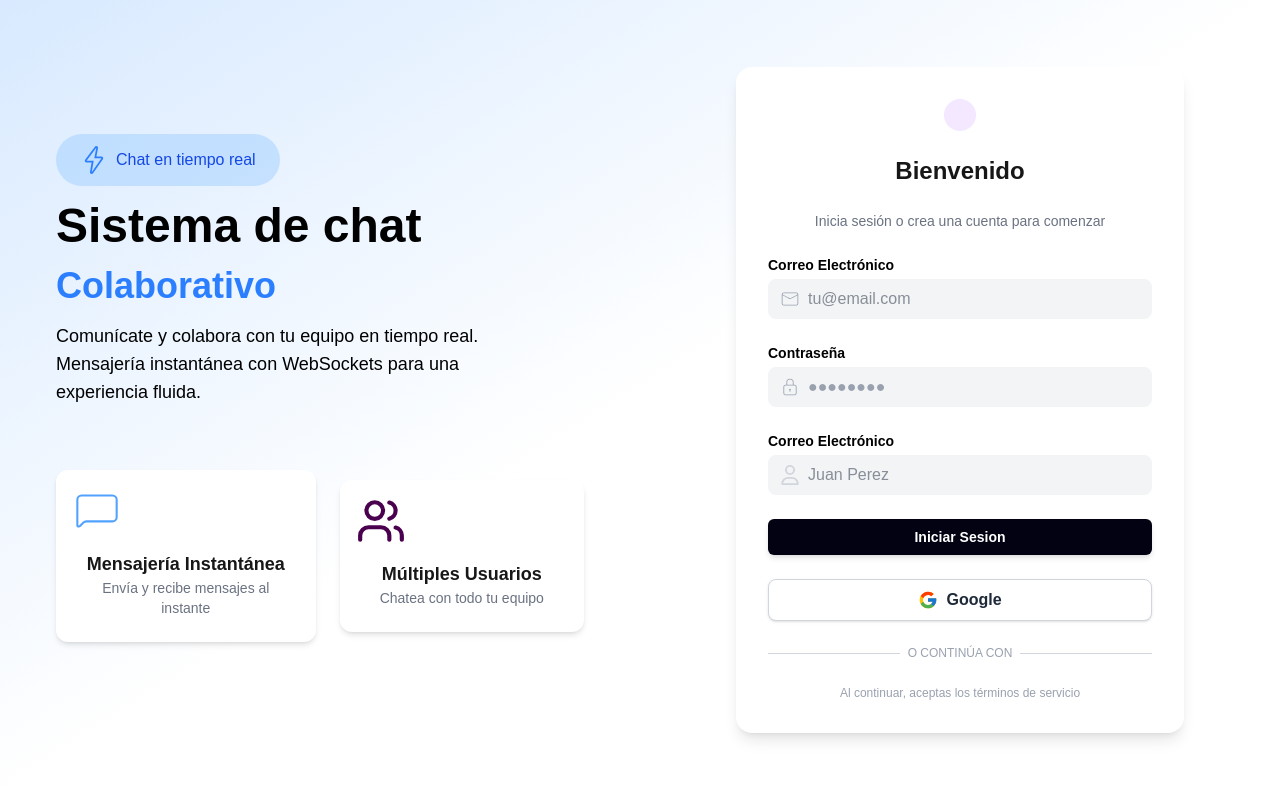
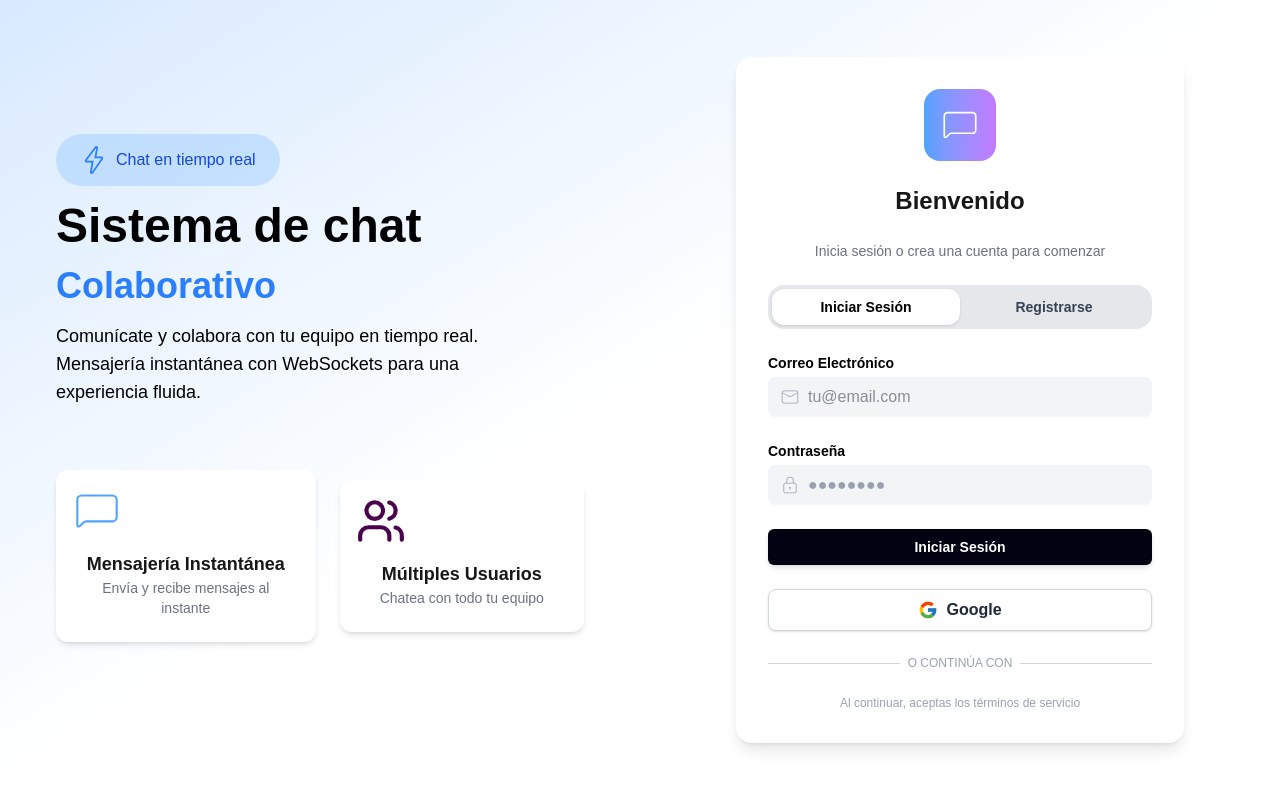
Before and after one commit to neverdead1/juntuChat-frontend, a Next.js app: page /login in a window 1280 px wide. Shown: the top 788 px of the page. Built offline with nearby package versions, Linux system fonts and the light colour scheme.

Commit message:
feat: terminada interface login sin backend

```diff
--- /dev/null
+++ b/src/app/login/components/buttons/buttonRegistroSesion.tsx
@@ -0,0 +1,11 @@
+
+export function RegistrarseSesion(){
+    return(
+        <div className="flex flex-col gap-1 w-full">
+            <div className="flex items-center bg-gray-200 gap-2  rounded-lg px-2 py-1 ">
+                <button className="text-sm font-bold text-black rounded-lg bg-white px-3 py-1">Iniciar Session</button>
+                <button className="text-sm font-bold text-black">Registrarse</button>
+            </div>
+        </div>
+    );
+}
--- a/src/app/login/components/iniciarSesion.tsx
+++ /dev/null
@@ -1,6 +0,0 @@
-export function IniciarSesion(){
-    return(
-        <div>
-        </div>
-    );
-}
--- a/src/app/login/components/inputs/nombre.tsx
+++ b/src/app/login/components/inputs/nombre.tsx
@@ -8,7 +8,7 @@ interface Props{
 export function Nombre({nombre, onChange}:Props){
     return(
         <div className="flex flex-col gap-1 w-full">
-              <p className="text-sm font-bold text-black">Correo Electrónico</p>
+              <p className="text-sm font-bold text-black">Nombre Completo</p>
 
               <div className="flex items-center bg-gray-100 gap-2  rounded-lg px-3 py-2
                               focus-within:ring-4 focus-within:ring-gray-200
--- a/src/app/login/components/inputs/password.tsx
+++ b/src/app/login/components/inputs/password.tsx
@@ -1,16 +1,18 @@
 "use client";
 
 import { CiLock } from "react-icons/ci";
+import { Nombre } from "./nombre";
 
 interface Props {
   password: string;
   onChange?: (value: string) => void;
+  nombre: string
 }
 
-export function Password({ password, onChange }: Props) {
+export function Password({ password, onChange,nombre }: Props) {
   return (
     <div className="flex flex-col gap-1 w-full">
-      <p className="text-sm font-bold text-black">Contraseña</p>
+      <p className="text-sm font-bold text-black">{nombre}</p>
 
       <div
         className="flex items-center bg-gray-100 gap-2 rounded-lg px-3 py-2
--- a/src/app/login/components/loginGoogle.tsx
+++ /dev/null
@@ -1,6 +0,0 @@
-export function LoginGoogle(){
-    return(
-        <div>
-        </div>
-    );
-}
--- a/src/app/login/components/registrarse.tsx
+++ /dev/null
@@ -1,6 +0,0 @@
-export function Registrarse(){
-    return(
-        <div>
-        </div>
-    );
-}
--- a/src/app/login/components/slider.tsx
+++ b/src/app/login/components/slider.tsx
@@ -5,17 +5,21 @@ import { Password } from "./inputs/password";
 import { Nombre } from "./inputs/nombre";
 import { Sesion } from "./buttons/buttonSesion";
 import { SesionGoogle } from "./buttons/buttonGoogle";
+import { CiChat1 } from "react-icons/ci";
 
-export function LoginSlider ()  {
-    const [email, setEmail] = useState("");
-    const [password, setPassword] = useState("");
-    const [nombre, setNombre] = useState("");
+export function LoginSlider() {
+  const [email, setEmail] = useState("");
+  const [password, setPassword] = useState("");
+  const [confirmPassword, setConfirmPassword] = useState("");
+  const [nombre, setNombre] = useState("");
+  const [modo, setModo] = useState<"login" | "registro">("login");
+
   return (
     <div className="w-full max-w-md bg-white p-8 rounded-2xl shadow-lg flex flex-col gap-6">
 
       <div className="flex justify-center">
-        <div className="bg-purple-100 p-4 rounded-full">
-          {/**<IconComponent className="text-purple-600 w-8 h-8" /> */}
+        <div className="bg-linear-to-r from-blue-400 to-purple-400 p-4 rounded-2xl">
+          <CiChat1 size={28} className="text-white w-10 h-10" />
         </div>
       </div>
 
@@ -24,11 +28,60 @@ export function LoginSlider ()  {
       <p className="text-center text-gray-500 text-sm">
         Inicia sesión o crea una cuenta para comenzar
       </p>
-        <Correo email={email} onChange={setEmail}></Correo>
-        <Password password={password} onChange={setPassword}></Password>
-        <Nombre nombre={nombre} onChange={setNombre}></Nombre>
-        <Sesion nombre={"Iniciar Sesion"}></Sesion>
-        <SesionGoogle></SesionGoogle>
+
+      <div className="flex items-center bg-gray-200 rounded-2xl p-1">
+        <button
+          onClick={() => setModo("login")}
+          className={`w-1/2 text-sm font-bold rounded-xl px-3 py-2 transition-all
+            ${modo === "login" ? "bg-white text-black shadow" : "text-gray-700"}
+          `}
+        >
+          Iniciar Sesión
+        </button>
+
+        <button
+          onClick={() => setModo("registro")}
+          className={`w-1/2 text-sm font-bold rounded-xl px-3 py-2 transition-all
+            ${modo === "registro" ? "bg-white text-black shadow" : "text-gray-700"}
+          `}
+        >
+          Registrarse
+        </button>
+      </div>
+
+      {modo === "registro" && (
+        <>
+          <Nombre nombre={nombre} onChange={setNombre} />
+
+          <Correo email={email} onChange={setEmail} />
+
+          <Password
+            password={password}
+            onChange={setPassword}
+            nombre={"Contraseña"}
+          />
+
+          <Password
+            password={confirmPassword}
+            onChange={setConfirmPassword}
+            nombre={"Confirmar Contraseña"}
+          />
+        </>
+      )}
+
+      {modo === "login" && (
+        <>
+          <Correo email={email} onChange={setEmail} />
+          <Password
+            password={password}
+            onChange={setPassword}
+            nombre={"Contraseña"}
+          />
+        </>
+      )}
+
+      <Sesion nombre={modo === "login" ? "Iniciar Sesión" : "Registrarse"} />
+      <SesionGoogle />
 
       <div className="flex items-center gap-2">
         <hr className="flex-1 border-gray-300" />
@@ -41,4 +94,4 @@ export function LoginSlider ()  {
       </p>
     </div>
   );
-};
+}
--- a/src/app/page.tsx
+++ b/src/app/page.tsx
@@ -51,7 +51,7 @@ export default function Home() {
             Deploy Now
           </a>
           <a
-            className="flex h-12 w-full items-center justify-center rounded-full border border-solid border-black/[.08] px-5 transition-colors hover:border-transparent hover:bg-black/[.04] dark:border-white/[.145] dark:hover:bg-[#1a1a1a] md:w-[158px]"
+            className="flex h-12 w-full items-center justify-center rounded-full border border-solid border-black/8 px-5 transition-colors hover:border-transparent hover:bg-black/4 dark:border-white/[.145] dark:hover:bg-[#1a1a1a] md:w-[158px]"
             href="https://nextjs.org/docs?utm_source=create-next-app&utm_medium=appdir-template-tw&utm_campaign=create-next-app"
             target="_blank"
             rel="noopener noreferrer"
```
Also changed, not shown: src/app/dashBoard/page.tsx (added).
